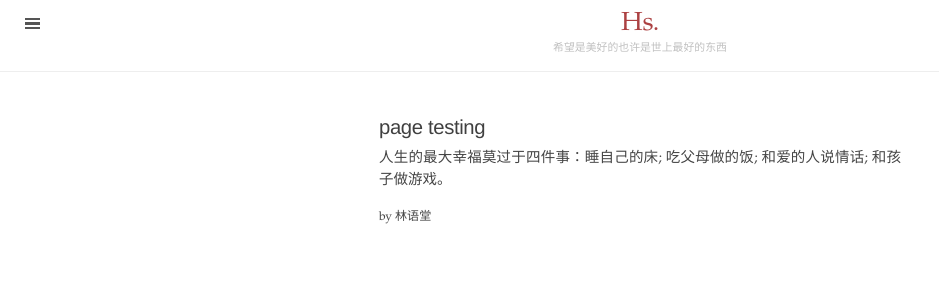
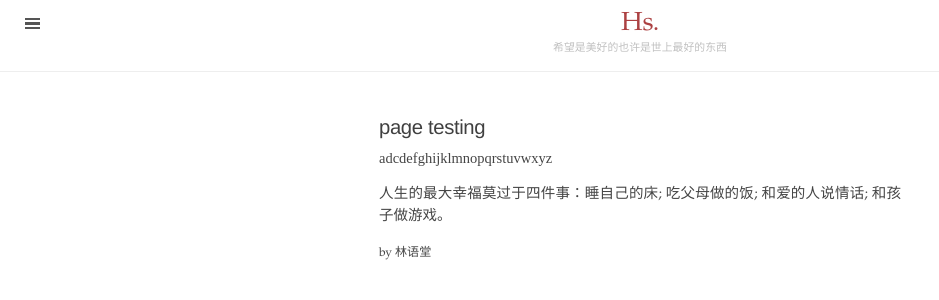
Before and after one commit to symphonyh/blog, a Jekyll site: the page built from about.md, in a window 1280 px wide. Shown: the top 300 px of the page, without its empty margins (0-939 px from the left). Built offline with Jekyll 4.4.1, drawn with Linux system fonts in a browser that asks for light colours.

Commit message:
2018-8-12:15:49

```diff
--- a/about.md
+++ b/about.md
@@ -6,7 +6,8 @@
 
 <!-- <img src="/assets/hxy.jpg" alt="bella-and-me" style="margin: 0"><br> -->
 
-<p>
-人生的最大幸福莫过于四件事：睡自己的床; 吃父母做的饭; 和爱的人说情话; 和孩子做游戏。
+<p style="font-family: monaco1;">adcdefghijklmnopqrstuvwxyz </p>
+
+<p>人生的最大幸福莫过于四件事：睡自己的床; 吃父母做的饭; 和爱的人说情话; 和孩子做游戏。
 </p>
 <small>by 林语堂 </small>
--- a/public/css/ed.css
+++ b/public/css/ed.css
@@ -12,7 +12,7 @@ container content
  */
 
 @font-face {
-    font-family: 'monaco';
+    font-family: 'monaco1';
     src: url('./font/monaco-webfont.eot'); /* IE9 Compat Modes */
     src: url('./font/monaco-webfont.eot?#iefix') format('embedded-opentype'), /* IE6-IE8 */
              url('./font/monaco-webfont.woff') format('woff'), /* Modern Browsers */
```
